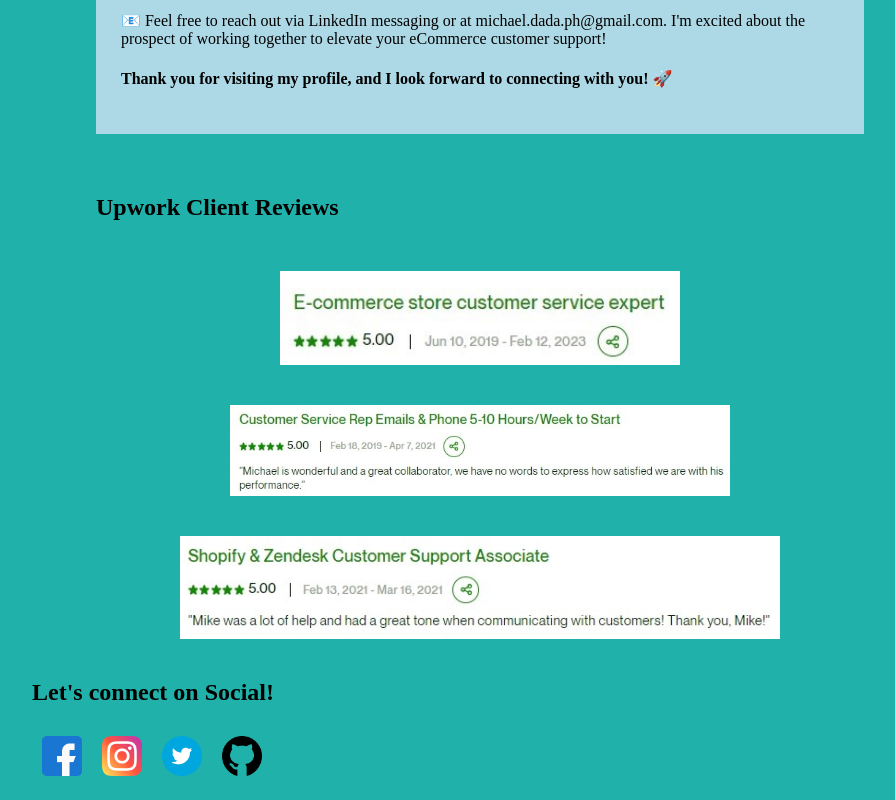
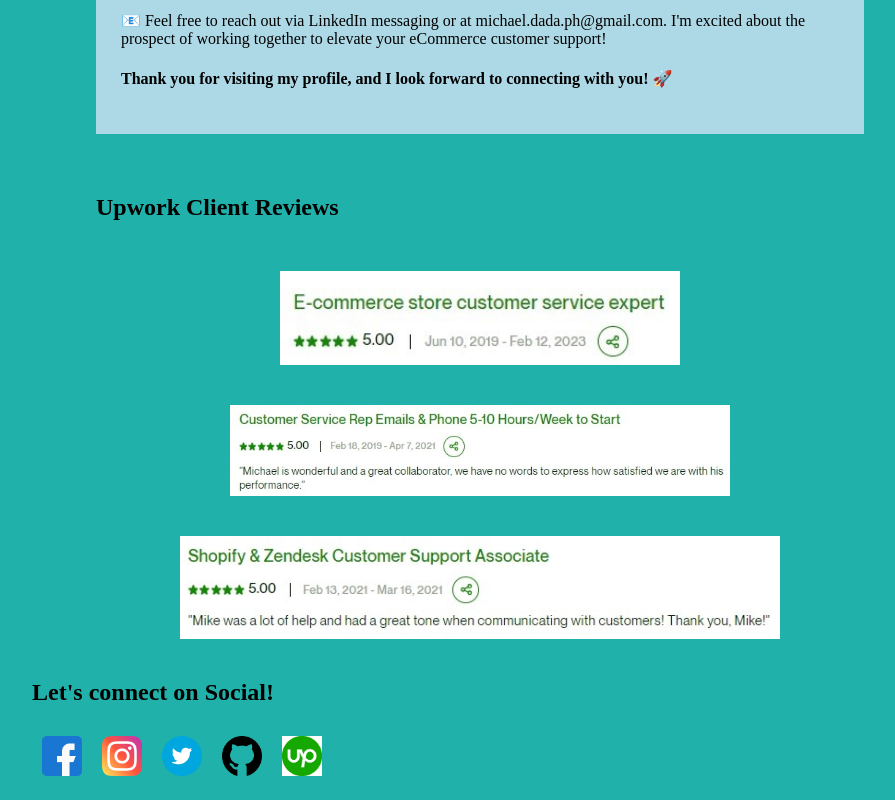
Before and after one commit to mikefd17/personal-website, a plain HTML site: page index.html in a window 1280 px wide. Shown: the part 1303-2103 px from the top of the page, without its empty margins (160-1055 px from the left). Drawn offline with Linux system fonts and the light colour scheme.

Commit message:
Added favicon and link to upwork profile

```diff
--- a/index.html
+++ b/index.html
@@ -62,6 +62,7 @@
             <a href="https://www.instagram.com/mikefd.dev/" target="_blank"><img src="images/instagram.png" alt="instagram-page" class="favicon"></a>
             <a href="https://twitter.com/mike_dada" target="_blank"><img src="images/twitter.png" alt="twitter-page" class="favicon"></a>
             <a href="https://github.com/mikefd17" target="_blank"><img src="images/github.png" alt="github-page" class="favicon"></a>
+            <a href="https://www.upwork.com/freelancers/~01dfce03abcaf6e9c3?viewMode=1" target="_blank"><img src="images/upwork.png" alt="upwork" class="favicon"></a>
         </div>
     </footer>
 </body>
```
Also changed, not shown: images/upwork.png (added), 1 other file.
